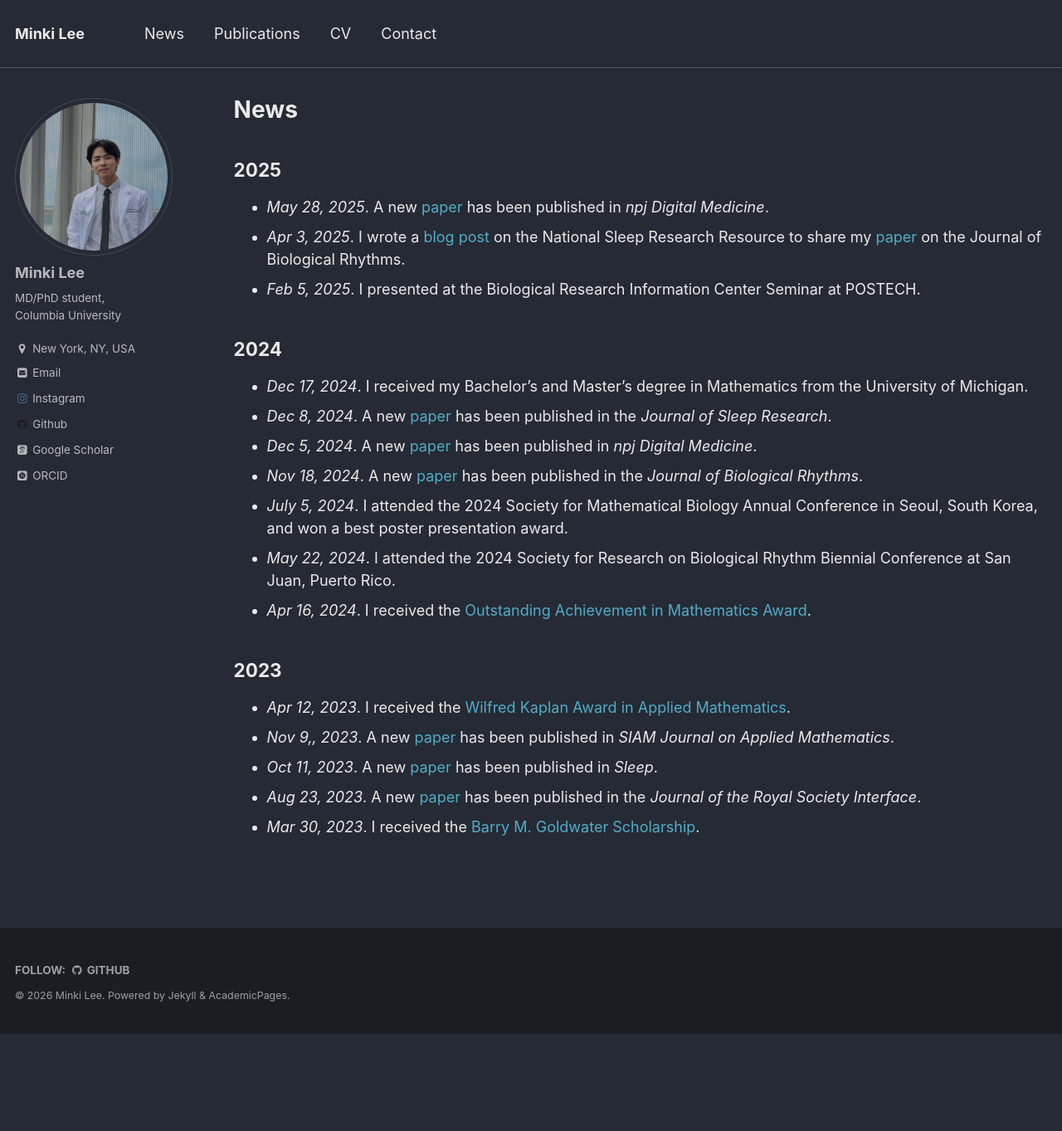
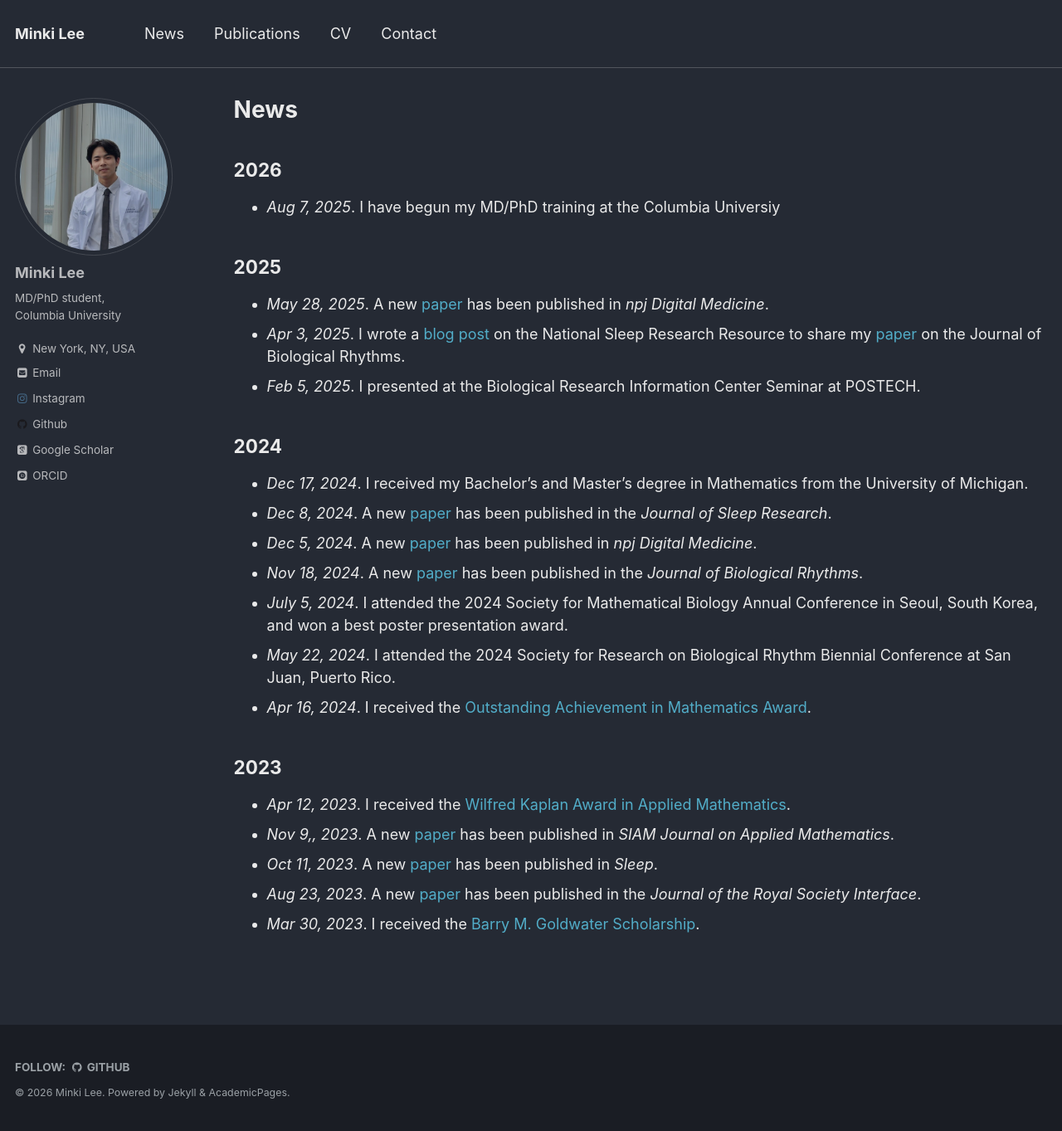
Before and after one commit to minkiplee/minkiplee.github.io, a Jekyll site: the page built from _pages/news.md, in a window 1280 px wide and 1363 px high. Shown: the whole window at 83% size. Built offline with Jekyll 4.4.1, drawn with Linux system fonts in a browser that asks for light colours; nearby versions of some CDN libraries; some web fonts are replaced; library files that are not in the unit come from our copies.

Commit message:
Update news.md

```diff
--- a/_pages/news.md
+++ b/_pages/news.md
@@ -4,6 +4,10 @@ title: "News"
 permalink: /news/
 author_profile: true
 ---
+2026
+------
+* <i>Aug 7, 2025</i>.  I have begun my MD/PhD training at the Columbia Universiy <be>
+
 2025
 ------
 * <i>May 28, 2025</i>.  A new [<font color="#52ADC8">paper</font>](https://www.nature.com/articles/s41746-025-01678-z) has been published in  <i>npj Digital Medicine</i>. <be>
```
